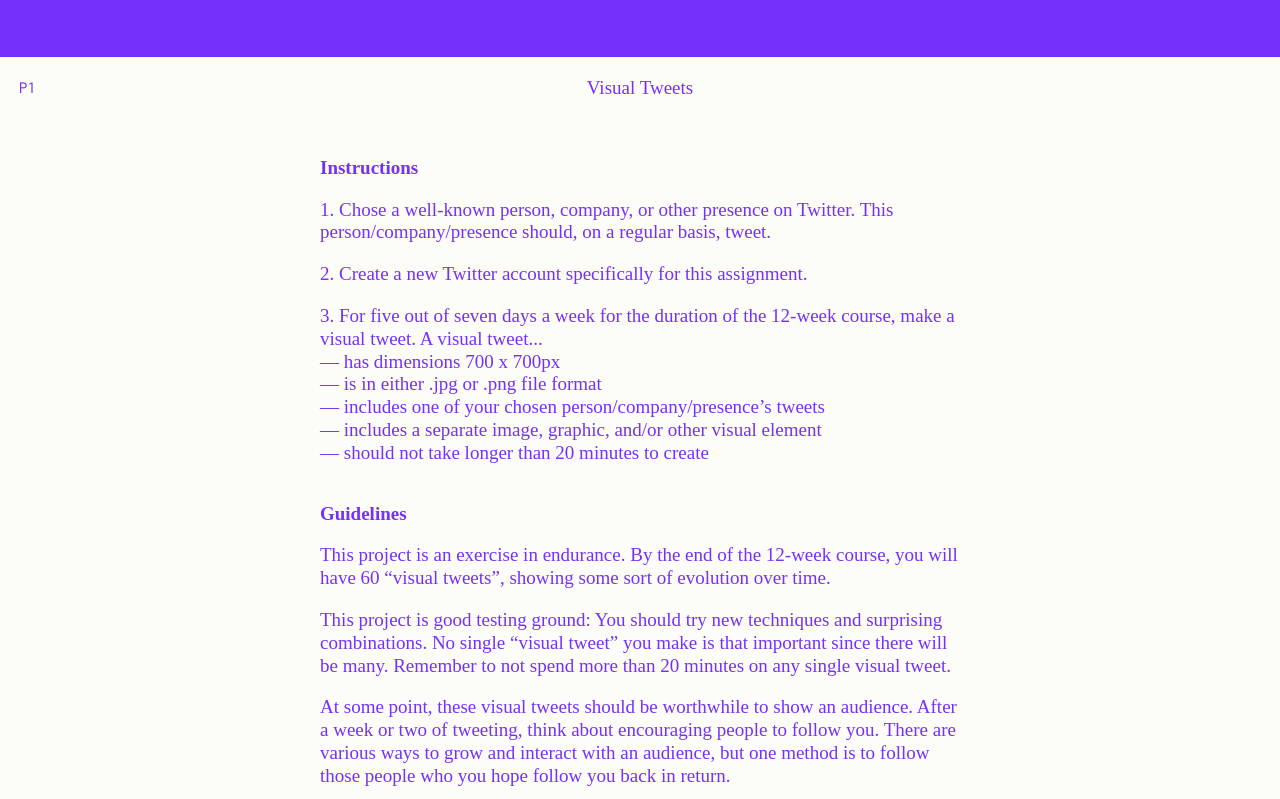
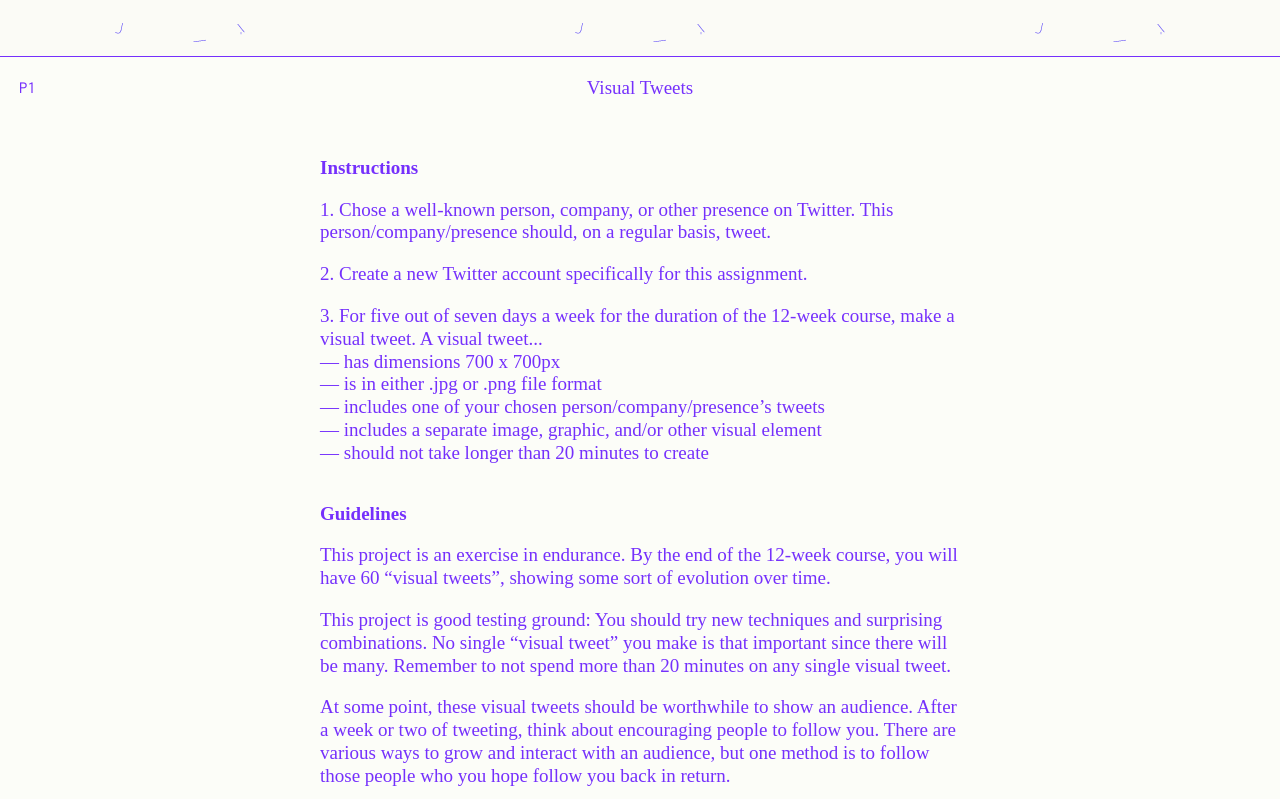
Before and after one commit to PeterEbbelink/veryinteractive, a PHP site: page /class/projects/VisualTweets/index.html in a window 1280 px wide. Shown: the top 799 px of the page. Run offline with PHP 8.4, Linux system fonts and the light colour scheme; some libraries are stand-ins or nearby versions.

Commit message:
style edit again

```diff
--- a/style/application.css
+++ b/style/application.css
@@ -820,8 +820,13 @@ body.august #house {
 }
 
 body.august,
-body.august nav a,
-body.august .document.text {
+body.august .document.text,
+body.august nav a {
+	background: rgb(252, 253, 248) !important;
+	color: rgb(117, 48, 252);
+}
+
+body.august nav {
 	background: rgb(252, 253, 248) url('../images/bg-august.png') repeat !important;
 	color: rgb(117, 48, 252);
 }
@@ -876,6 +881,10 @@ body.august a.library-item,
 body.august .top-link a {
 	background: rgb(252, 253, 248);
 	color: rgb(117, 48, 252);
+}
+
+body.august .top-link a {
+	background: rgb(252, 253, 248) url('../images/bg-august.png') repeat !important;
 }
 
 body.august a.library-item:hover,
```
